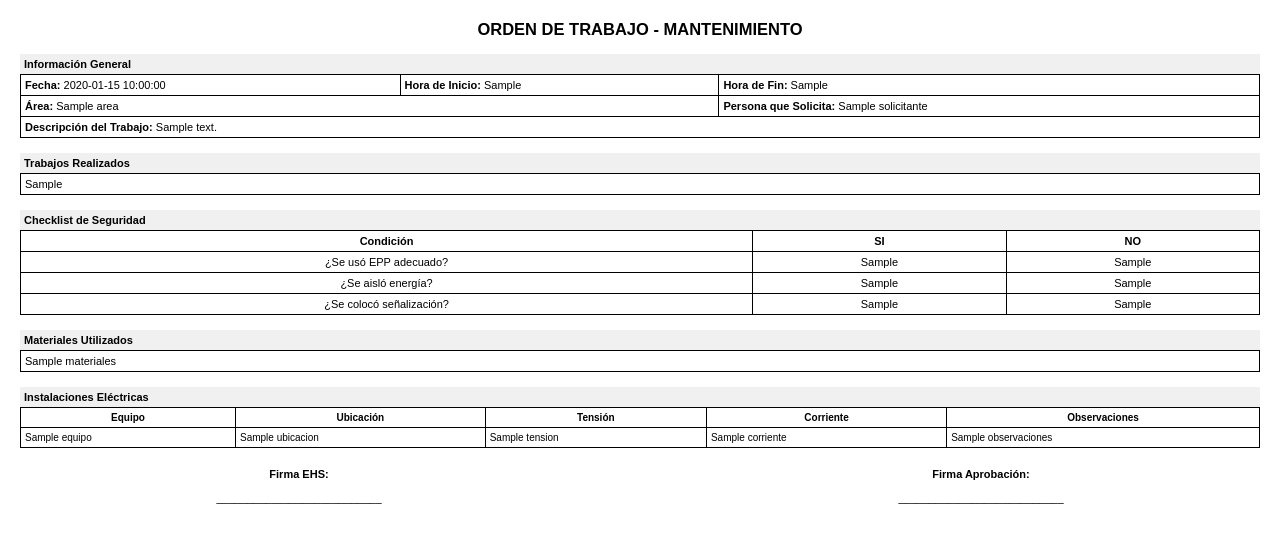
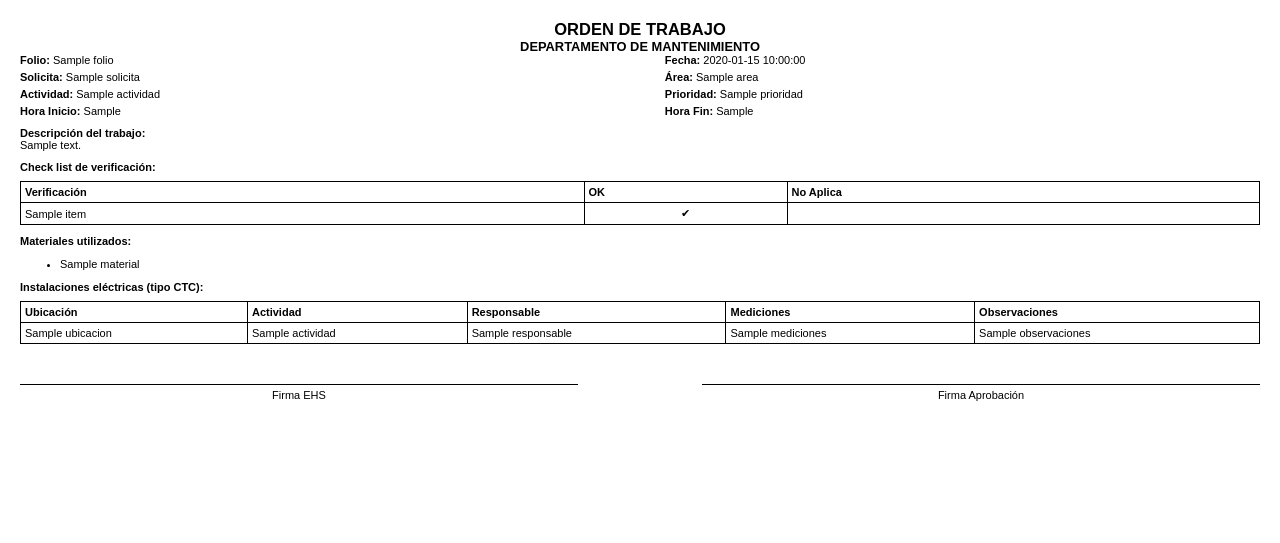
Before and after one commit to tenorio3g/Ordenes, a Flask app: template templates/pdf_template.html in a window 1280 px wide. Shown: the top 543 px of the page. Run offline with Flask 3, Linux system fonts and the light colour scheme; the template is opened without the code that fills it: most values are stand-ins (such as "Sample title", 1, 10 or a date in 2020).

Commit message:
Update pdf_template.html

```diff
--- a/templates/pdf_template.html
+++ b/templates/pdf_template.html
@@ -9,150 +9,131 @@
             font-size: 11px;
             margin: 20px;
         }
-
-        h2 {
+        h2, h3 {
             text-align: center;
+            margin: 0;
+        }
+        .section {
             margin-bottom: 10px;
         }
-
-        .section-title {
-            background-color: #f0f0f0;
+        .field-row {
+            display: flex;
+            justify-content: space-between;
+            margin-bottom: 5px;
+        }
+        .field {
+            width: 48%;
+        }
+        label {
             font-weight: bold;
-            padding: 4px;
-            margin-top: 15px;
         }
-
         table {
             width: 100%;
             border-collapse: collapse;
-            margin-bottom: 10px;
+            margin-top: 8px;
         }
-
         th, td {
             border: 1px solid #000;
             padding: 4px;
-            vertical-align: top;
+            text-align: left;
         }
-
-        .signature {
-            height: 60px;
+        .checkbox-cell {
+            text-align: center;
         }
-
-        .firmas {
+        .signature-section {
             display: flex;
             justify-content: space-between;
-            margin-top: 20px;
+            margin-top: 40px;
         }
-
-        .firma-box {
+        .signature {
             width: 45%;
             text-align: center;
-        }
-
-        .checklist td {
-            text-align: center;
-        }
-
-        .instalaciones th, .instalaciones td {
-            font-size: 10px;
+            border-top: 1px solid #000;
+            padding-top: 4px;
         }
     </style>
 </head>
 <body>
 
-    <h2>ORDEN DE TRABAJO - MANTENIMIENTO</h2>
+    <h2>ORDEN DE TRABAJO</h2>
+    <h3>DEPARTAMENTO DE MANTENIMIENTO</h3>
 
-    <div class="section-title">Información General</div>
-    <table>
-        <tr>
-            <td><strong>Fecha:</strong> {{ fecha }}</td>
-            <td><strong>Hora de Inicio:</strong> {{ hora_inicio }}</td>
-            <td><strong>Hora de Fin:</strong> {{ hora_fin }}</td>
-        </tr>
-        <tr>
-            <td colspan="2"><strong>Área:</strong> {{ area }}</td>
-            <td><strong>Persona que Solicita:</strong> {{ solicitante }}</td>
-        </tr>
-        <tr>
-            <td colspan="3"><strong>Descripción del Trabajo:</strong> {{ descripcion }}</td>
-        </tr>
-    </table>
+    <div class="section">
+        <div class="field-row">
+            <div class="field"><label>Folio:</label> {{ data.folio }}</div>
+            <div class="field"><label>Fecha:</label> {{ data.fecha }}</div>
+        </div>
+        <div class="field-row">
+            <div class="field"><label>Solicita:</label> {{ data.solicita }}</div>
+            <div class="field"><label>Área:</label> {{ data.area }}</div>
+        </div>
+        <div class="field-row">
+            <div class="field"><label>Actividad:</label> {{ data.actividad }}</div>
+            <div class="field"><label>Prioridad:</label> {{ data.prioridad }}</div>
+        </div>
+        <div class="field-row">
+            <div class="field"><label>Hora Inicio:</label> {{ data.hora_inicio }}</div>
+            <div class="field"><label>Hora Fin:</label> {{ data.hora_fin }}</div>
+        </div>
+    </div>
 
-    <div class="section-title">Trabajos Realizados</div>
-    <table>
-        <tr>
-            <td>{{ trabajos_realizados }}</td>
-        </tr>
-    </table>
+    <div class="section">
+        <label>Descripción del trabajo:</label>
+        <div>{{ data.descripcion }}</div>
+    </div>
 
-    <div class="section-title">Checklist de Seguridad</div>
-    <table class="checklist">
-        <thead>
+    <div class="section">
+        <label>Check list de verificación:</label>
+        <table>
             <tr>
-                <th>Condición</th>
-                <th>SI</th>
-                <th>NO</th>
+                <th>Verificación</th>
+                <th>OK</th>
+                <th>No Aplica</th>
             </tr>
-        </thead>
-        <tbody>
+            {% for item in data.checklist %}
             <tr>
-                <td>¿Se usó EPP adecuado?</td>
-                <td>{{ epp_si }}</td>
-                <td>{{ epp_no }}</td>
+                <td>{{ item.nombre }}</td>
+                <td class="checkbox-cell">{% if item.estado == 'ok' %}✔{% endif %}</td>
+                <td class="checkbox-cell">{% if item.estado == 'na' %}✔{% endif %}</td>
             </tr>
+            {% endfor %}
+        </table>
+    </div>
+
+    <div class="section">
+        <label>Materiales utilizados:</label>
+        <ul>
+            {% for material in data.materiales %}
+                <li>{{ material }}</li>
+            {% endfor %}
+        </ul>
+    </div>
+
+    <div class="section">
+        <label>Instalaciones eléctricas (tipo CTC):</label>
+        <table>
             <tr>
-                <td>¿Se aisló energía?</td>
-                <td>{{ energia_si }}</td>
-                <td>{{ energia_no }}</td>
-            </tr>
-            <tr>
-                <td>¿Se colocó señalización?</td>
-                <td>{{ senalizacion_si }}</td>
-                <td>{{ senalizacion_no }}</td>
-            </tr>
-        </tbody>
-    </table>
-
-    <div class="section-title">Materiales Utilizados</div>
-    <table>
-        <tr>
-            <td>{{ materiales }}</td>
-        </tr>
-    </table>
-
-    <div class="section-title">Instalaciones Eléctricas</div>
-    <table class="instalaciones">
-        <thead>
-            <tr>
-                <th>Equipo</th>
                 <th>Ubicación</th>
-                <th>Tensión</th>
-                <th>Corriente</th>
+                <th>Actividad</th>
+                <th>Responsable</th>
+                <th>Mediciones</th>
                 <th>Observaciones</th>
             </tr>
-        </thead>
-        <tbody>
-            {% for equipo in instalaciones %}
+            {% for fila in data.ctc %}
             <tr>
-                <td>{{ equipo.nombre }}</td>
-                <td>{{ equipo.ubicacion }}</td>
-                <td>{{ equipo.tension }}</td>
-                <td>{{ equipo.corriente }}</td>
-                <td>{{ equipo.observaciones }}</td>
+                <td>{{ fila.ubicacion }}</td>
+                <td>{{ fila.actividad }}</td>
+                <td>{{ fila.responsable }}</td>
+                <td>{{ fila.mediciones }}</td>
+                <td>{{ fila.observaciones }}</td>
             </tr>
             {% endfor %}
-        </tbody>
-    </table>
+        </table>
+    </div>
 
-    <div class="firmas">
-        <div class="firma-box">
-            <strong>Firma EHS:</strong><br><br>
-            ___________________________
-        </div>
-        <div class="firma-box">
-            <strong>Firma Aprobación:</strong><br><br>
-            ___________________________
-        </div>
+    <div class="signature-section">
+        <div class="signature">Firma EHS</div>
+        <div class="signature">Firma Aprobación</div>
     </div>
 
 </body>
```
